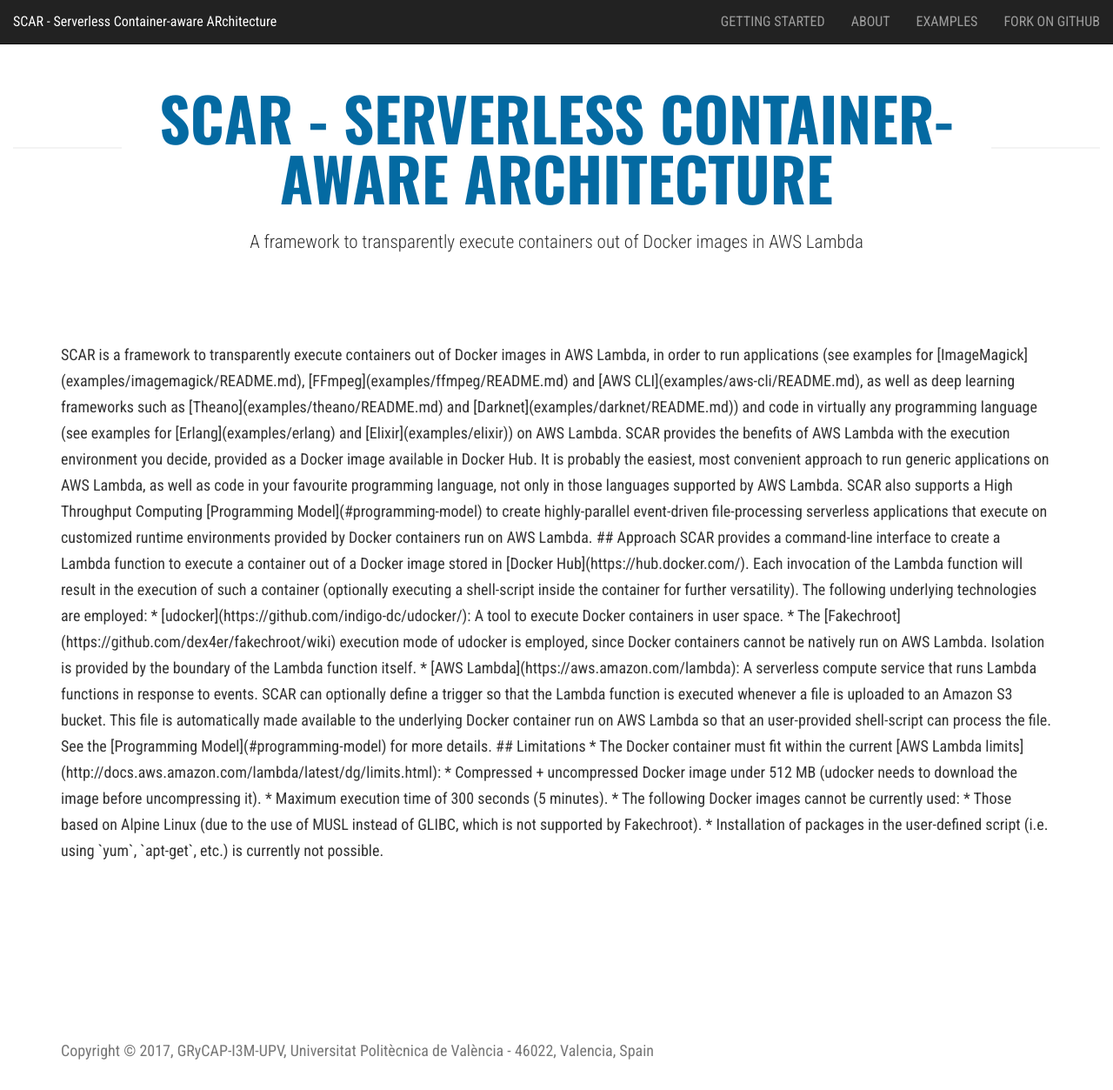
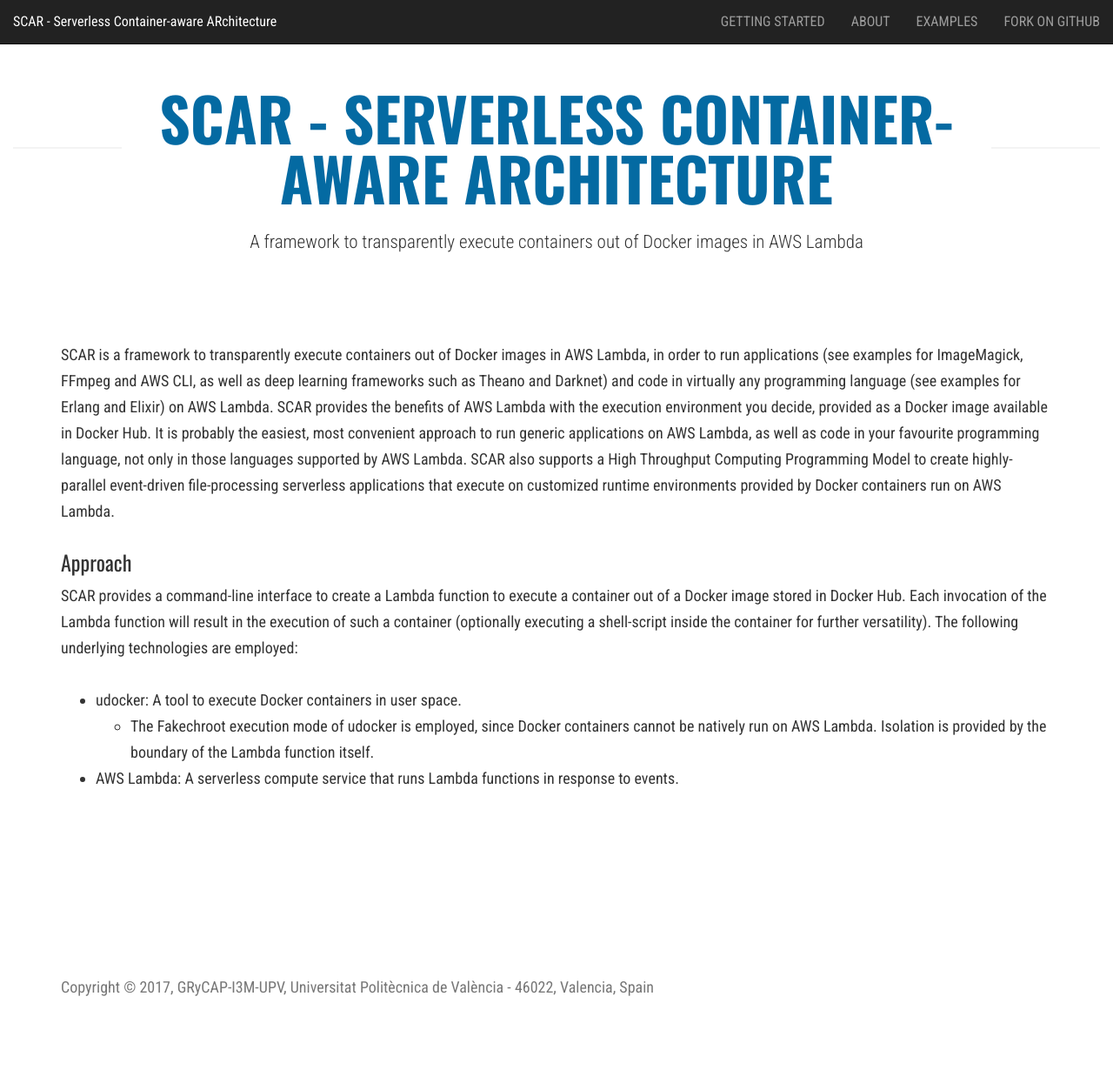
Before and after one commit to amcaar/try.github.io, a Jekyll site: the page built from index.html, in a window 1280 px wide and 1253 px high. Shown: the whole window at 87% size. Built offline with Jekyll 4.4.1, drawn with Linux system fonts in a browser that asks for light colours; nearby versions of some CDN libraries; the list of posts is cut into pages by our own code.

Commit message:
Update index.html

```diff
--- a/index.html
+++ b/index.html
@@ -1,29 +1,18 @@
 ---
 layout: default
 ---
-SCAR is a framework to transparently execute containers out of Docker images in AWS Lambda, in order to run applications (see examples for [ImageMagick](examples/imagemagick/README.md), [FFmpeg](examples/ffmpeg/README.md) and [AWS CLI](examples/aws-cli/README.md), as well as deep learning frameworks such as [Theano](examples/theano/README.md) and [Darknet](examples/darknet/README.md)) and code in virtually any programming language (see examples for [Erlang](examples/erlang) and [Elixir](examples/elixir)) on AWS Lambda.
-
-SCAR provides the benefits of AWS Lambda with the execution environment you decide, provided as a Docker image available in Docker Hub. It is probably the easiest, most convenient approach to run generic applications on AWS Lambda, as well as code in your favourite programming language, not only in those languages supported by AWS Lambda.
-
-SCAR also supports a High Throughput Computing [Programming Model](#programming-model) to create highly-parallel event-driven file-processing serverless applications that execute on customized runtime environments provided by Docker containers run on AWS Lambda.
-
-## Approach
-
-SCAR provides a command-line interface to create a Lambda function to execute a container out of a Docker image stored in [Docker Hub](https://hub.docker.com/). Each invocation of the Lambda function will result in the execution of such a container (optionally executing a shell-script inside the container for further versatility).
-
- The following underlying technologies are employed:
-
-* [udocker](https://github.com/indigo-dc/udocker/): A tool to execute Docker containers in user space.
-  * The [Fakechroot](https://github.com/dex4er/fakechroot/wiki) execution mode of udocker is employed, since Docker containers cannot be natively run on AWS Lambda. Isolation is provided by the boundary of the Lambda function itself.
-* [AWS Lambda](https://aws.amazon.com/lambda): A serverless compute service that runs Lambda functions in response to events.
-
-SCAR can optionally define a trigger so that the Lambda function is executed whenever a file is uploaded to an Amazon S3 bucket. This file is automatically made available to the underlying Docker container run on AWS Lambda so that an user-provided shell-script can process the file. See the [Programming Model](#programming-model) for more details.
-
-## Limitations
-
-* The Docker container must fit within the current [AWS Lambda limits](http://docs.aws.amazon.com/lambda/latest/dg/limits.html):
-  * Compressed + uncompressed Docker image under 512 MB (udocker needs to download the image before uncompressing it).
-  * Maximum execution time of 300 seconds (5 minutes).
-* The following Docker images cannot be currently used:
-  * Those based on Alpine Linux (due to the use of MUSL instead of GLIBC, which is not supported by Fakechroot).
-* Installation of packages in the user-defined script (i.e. using `yum`, `apt-get`, etc.) is currently not possible.
+                    <p> SCAR is a framework to transparently execute containers out of Docker images in AWS Lambda, in order to run applications (see examples for ImageMagick, FFmpeg and AWS CLI, as well as deep learning frameworks such as Theano and Darknet) and code in virtually any programming language (see examples for Erlang and Elixir) on AWS Lambda.
+                        SCAR provides the benefits of AWS Lambda with the execution environment you decide, provided as a Docker image available in Docker Hub. It is probably the easiest, most convenient approach to run generic applications on AWS Lambda, as well as code in your favourite programming language, not only in those languages supported by AWS Lambda.
+                        SCAR also supports a High Throughput Computing Programming Model to create highly-parallel event-driven file-processing serverless applications that execute on customized runtime environments provided by Docker containers run on AWS Lambda.
+                    </p>
+                    <h3> Approach </h3>
+                    <p> SCAR provides a command-line interface to create a Lambda function to execute a container out of a Docker image stored in Docker Hub. Each invocation of the Lambda function will result in the execution of such a container (optionally executing a shell-script inside the container for further versatility).
+                        The following underlying technologies are employed:
+                    </p>
+                    <ul>
+                        <li>udocker: A tool to execute Docker containers in user space. </li>
+                        <ul>
+                           <li>The Fakechroot execution mode of udocker is employed, since Docker containers cannot be natively run on AWS Lambda. Isolation is provided by the boundary of the Lambda function itself.</li>
+                        </ul>
+                        <li> AWS Lambda: A serverless compute service that runs Lambda functions in response to events. </li>
+                    </ul>
```
